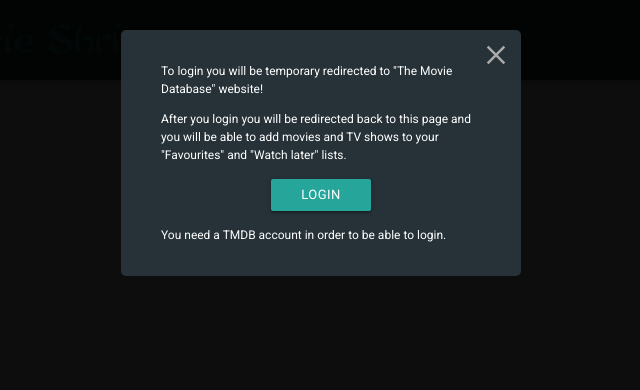
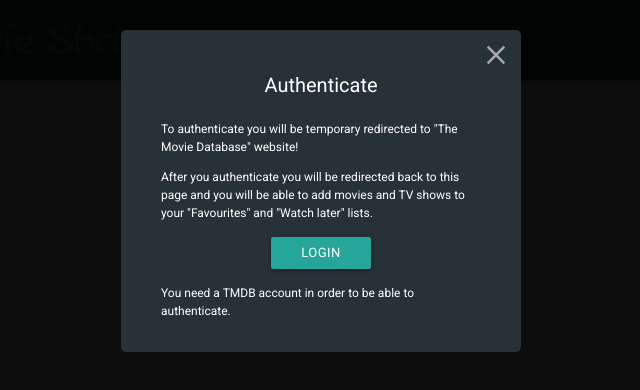
Before and after one commit to Gruximillian/movie-shrine, a React (Create React App) app: page /tv/1 in a window 1280 px wide. Both pictures are taken after a click on the element 1232 px from the left and 40 px from the top of the page. Shown: the top 390 px of the page, without its empty margins (319-959 px from the left). Built offline with nearby package versions, Linux system fonts and the light colour scheme; no server answers.

Commit message:
Update login modal message. Remove history.js file

```diff
--- a/src/components/LoginModal.js
+++ b/src/components/LoginModal.js
@@ -42,10 +42,11 @@ const LoginModal = props => {
             <div ref={modal} onTransitionEnd={handleTransitionEnd} className={`${classes.LoginModal} scale-transition scale-out`}>
                 <div className={classes.CloseModalButton} onClick={closeModal}>{icons.close}</div>
                 <div>
-                    <p>To login you will be temporary redirected to "The Movie Database" website!</p>
-                    <p>After you login you will be redirected back to this page and you will be able to add movies and TV shows to your "Favourites" and "Watch later" lists.</p>
+                    <p className={classes.LoginModalTitle}>Authenticate</p>
+                    <p>To authenticate you will be temporary redirected to "The Movie Database" website!</p>
+                    <p>After you authenticate you will be redirected back to this page and you will be able to add movies and TV shows to your "Favourites" and "Watch later" lists.</p>
                     <div onClick={initLogin} className={`${classes.LoginButton} btn btn-small`}>Login</div>
-                    <p>You need a TMDB account in order to be able to login.</p>
+                    <p>You need a TMDB account in order to be able to authenticate.</p>
                 </div>
             </div>
         </div>
--- a/src/components/LoginModal.module.css
+++ b/src/components/LoginModal.module.css
@@ -19,6 +19,11 @@
     border-radius: 5px;
 }
 
+.LoginModalTitle {
+    text-align: center;
+    font-size: 20px;
+}
+
 .LoginButton {
     display: block;
     width: 100px;
--- a/src/config/tmdb.js
+++ b/src/config/tmdb.js
@@ -1,4 +1,5 @@
 export default {
     api_url_v3: 'https://api.themoviedb.org/3',
-    auth_request_token_url: 'https://www.themoviedb.org/authenticate'
+    auth_request_token_url: 'https://www.themoviedb.org/authenticate',
+    rt: process.env.REACT_APP_RT
 }
--- a/src/store/sagas/getTmdbConfig.js
+++ b/src/store/sagas/getTmdbConfig.js
@@ -5,7 +5,7 @@ import actions from '../actions';
 
 export function* getTmdbConfigSaga() {
     try {
-        const response = yield fetch(`${config.api_url_v3}/configuration?api_key=${config.api_key}&append_to_response=languages`);
+        const response = yield fetch(`${config.api_url_v3}/configuration?api_key=${config.rt}&append_to_response=languages`);
         const responseJson = yield response.json();
         yield put(actions.setTmdbConfiguration(responseJson));
     } catch (error) {
--- a/src/store/sagas/getUserDetails.js
+++ b/src/store/sagas/getUserDetails.js
@@ -7,7 +7,7 @@ import { backToStartingUrl, mediaListUrl } from '../../utils/functions';
 
 export function* getUserDetailsSaga(action) {
     try {
-        const userAccountDetails = yield fetch(`${config.api_url_v3}/account?api_key=${config.api_key}&session_id=${action.sessionId}`);
+        const userAccountDetails = yield fetch(`${config.api_url_v3}/account?api_key=${config.rt}&session_id=${action.sessionId}`);
         const userAccountDetailsJSON = yield userAccountDetails.json();
         const { id } = userAccountDetailsJSON;
 
--- a/src/store/sagas/search.js
+++ b/src/store/sagas/search.js
@@ -5,7 +5,7 @@ import actions from '../actions';
 
 export function* searchSaga(action) {
     try {
-        const response = yield fetch(`${config.api_url_v3}/search/multi?api_key=${config.api_key}&query=${action.queryString}&page=${action.page}`);
+        const response = yield fetch(`${config.api_url_v3}/search/multi?api_key=${config.rt}&query=${action.queryString}&page=${action.page}`);
         const responseJson = yield response.json();
         yield put(actions.setSearchHasResults(responseJson.total_results > 0));
         yield put(actions.setSearchResults(responseJson, action.page));
--- a/src/utils/fetch.js
+++ b/src/utils/fetch.js
@@ -1,7 +1,7 @@
 import config from '../config/tmdb';
 
 export const getMediaDetails = (id, mediaType) => {
-    return fetch(`${config.api_url_v3}/${mediaType}/${id}?api_key=${config.api_key}&append_to_response=videos,images`)
+    return fetch(`${config.api_url_v3}/${mediaType}/${id}?api_key=${config.rt}&append_to_response=videos,images`)
         .then(response => response.json())
         .then(response => response);
     // since we are returning the promise from this function,
@@ -10,7 +10,7 @@ export const getMediaDetails = (id, mediaType) => {
 
 export const getAuthToken = () => {
     // first step in authentication process; get temporary request_token
-    fetch(`${config.api_url_v3}/authentication/token/new?api_key=${config.api_key}`)
+    fetch(`${config.api_url_v3}/authentication/token/new?api_key=${config.rt}`)
         .then(response => response.json())
         .then(response => {
             const location = window.location;
@@ -24,7 +24,7 @@ export const getAuthToken = () => {
 
 export const requestSessionId = (token, action) => {
     // after the user allows the request_token, get the new session_id using that token
-    const url = `https://api.themoviedb.org/3/authentication/session/new?api_key=${config.api_key}`;
+    const url = `https://api.themoviedb.org/3/authentication/session/new?api_key=${config.rt}`;
     const body = JSON.stringify({
         "request_token": token
     });
--- a/src/utils/functions.js
+++ b/src/utils/functions.js
@@ -89,10 +89,10 @@ export const getSessionIdFromStorage = () => {
 export const mediaListUrl = (listType, mediaType, credentials, pageNumber) => {
     const { id, sessionId } = credentials;
     const page = pageNumber || 1; // optional parameter
-    return `${config.api_url_v3}/account/${id}/${listType}/${mediaType}?api_key=${config.api_key}&session_id=${sessionId}&sort_by=created_at.asc&page=${page}`;
+    return `${config.api_url_v3}/account/${id}/${listType}/${mediaType}?api_key=${config.rt}&session_id=${sessionId}&sort_by=created_at.asc&page=${page}`;
 };
 
 export const toggleInMediaListUrl = (listType, credentials) => {
     const { id, sessionId } = credentials;
-    return `${config.api_url_v3}/account/${id}/${listType}?api_key=${config.api_key}&session_id=${sessionId}`;
+    return `${config.api_url_v3}/account/${id}/${listType}?api_key=${config.rt}&session_id=${sessionId}`;
 };
--- a/src/utils/history.js
+++ /dev/null
@@ -1,5 +0,0 @@
-import { createBrowserHistory } from 'history';
-
-export const history = createBrowserHistory({
-    basename: process.env.PUBLIC_URL
-});
```
